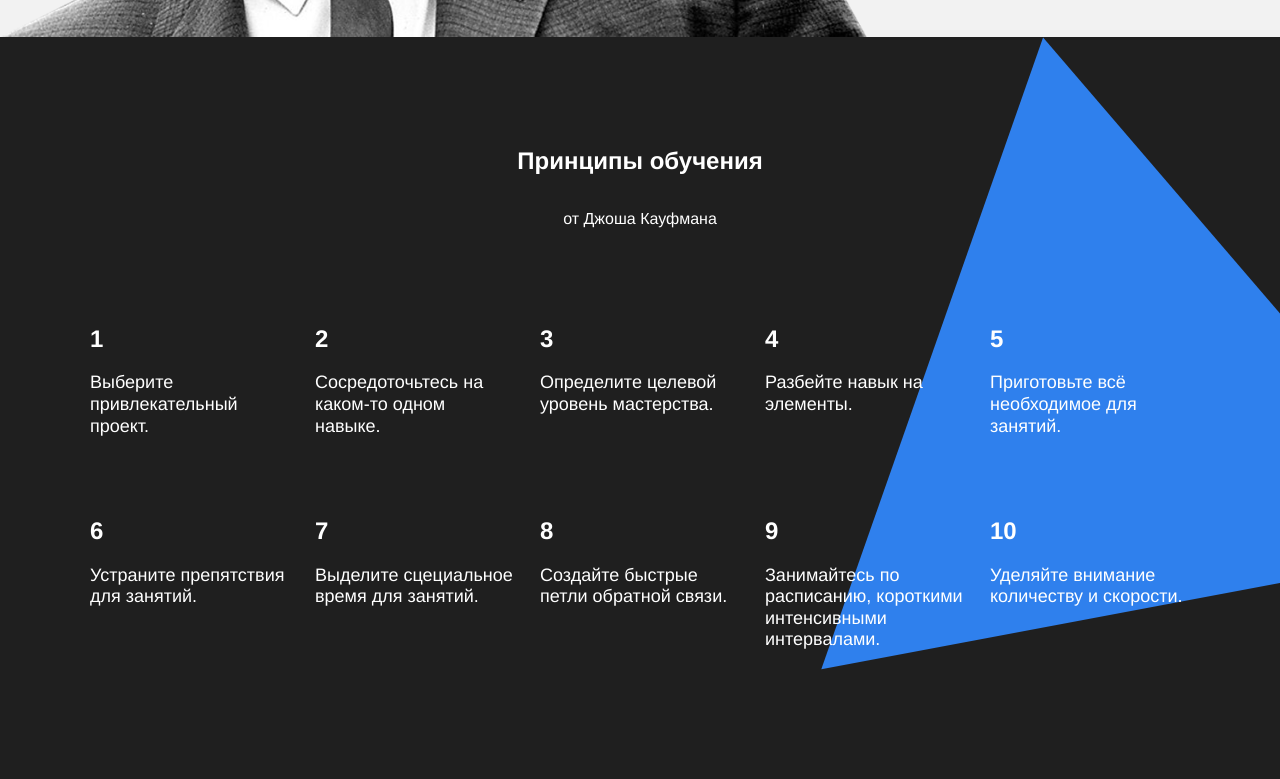
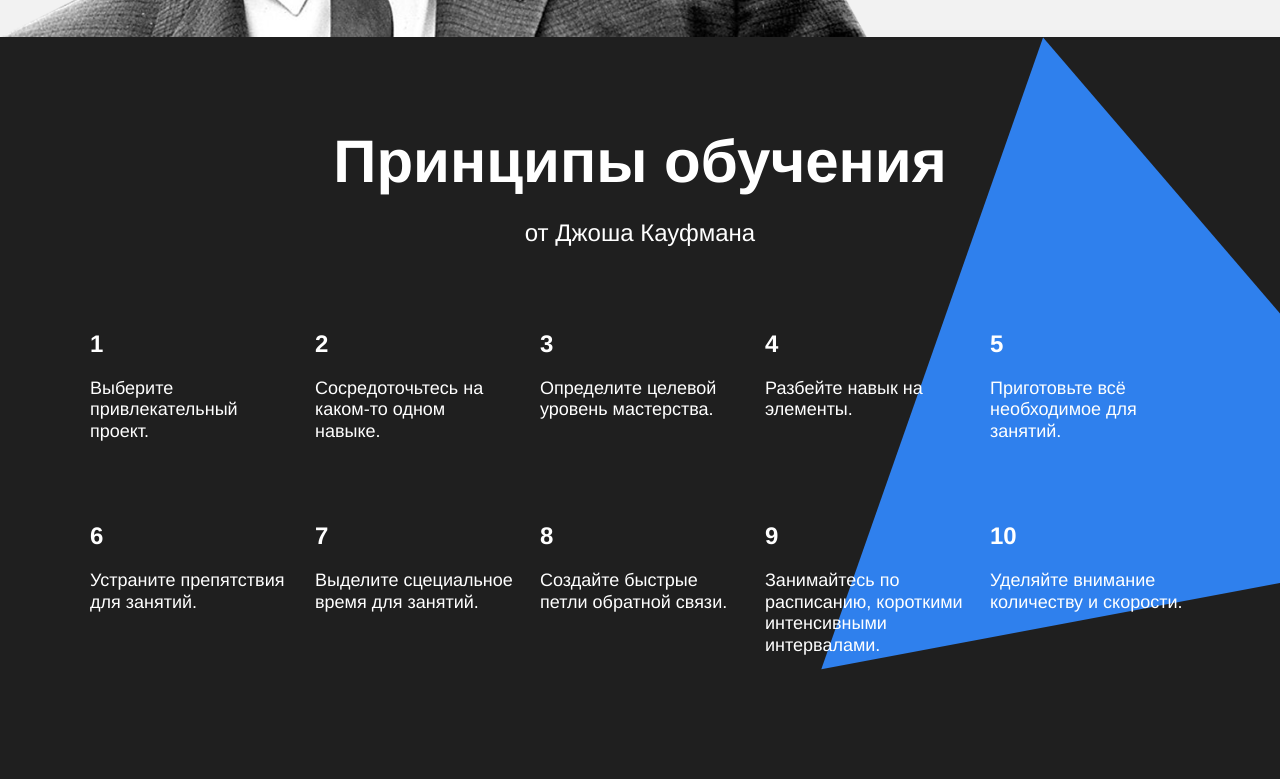
Before and after one commit to ShmelevKirill/how-to-learn, a plain HTML site: page index.html in a window 1280 px wide. Shown: the part 2860-3639 px from the top of the page. Drawn offline with Linux system fonts and the light colour scheme.

Commit message:
Add files via upload

```diff
--- a/index.html
+++ b/index.html
@@ -93,8 +93,8 @@
         <a href="#feynmanmore" class="feynman__link">Подробнее &rarr;</a>
       </section>
       <section class="kaufman">
-        <h2 class="kaufman__section-title_theme_dark">Принципы обучения</h2>
-        <p class="kaufman__section-subtitle_theme_dark">от Джоша Кауфмана</p>
+        <h2 class="section-title section-title_theme_dark">Принципы обучения</h2>
+        <p class="section-subtitle section-subtitle_theme_dark">от Джоша Кауфмана</p>
         <ol class="table table_theme_dark">
           <li class="table__cell table__cell_theme_dark">
             <h3 class="table__heading table__heading_theme_dark">1</h3>
```
